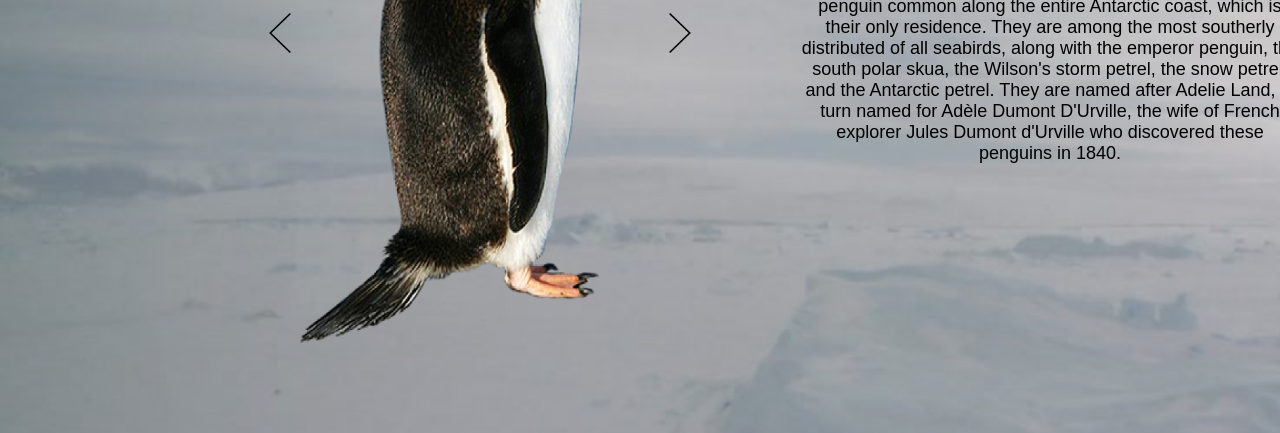
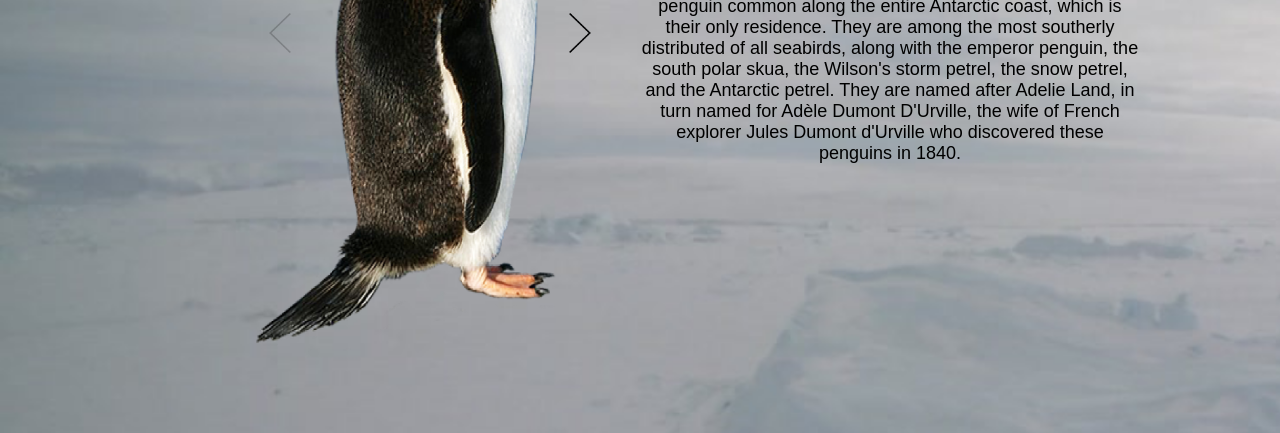
Before and after one commit to gibsonchu/gibsonchu.github.io, a plain HTML site: page penguins/typesofpenguins.html in a window 1280 px wide. Shown: the part 367-800 px from the top of the page. Drawn offline with nearby package versions, Linux system fonts and the light colour scheme; a web font is replaced by a local one.

Commit message:
percentages for about page

```diff
--- a/penguins/assets/css/typesofpenguins.css
+++ b/penguins/assets/css/typesofpenguins.css
@@ -116,7 +116,7 @@ a:active {
 	margin: 0 auto;
 	width: 300px;
 	height: 100%;
-	left: 300px;
+	left: 20%;
 	position: absolute;
 }
 
@@ -139,13 +139,14 @@ a:active {
     width: 40px;
     height: 40px;
     padding: 10px;
-    left: 60px;
+    left: 5%;
     top: 50%;
     margin-top: -30px;
     cursor: pointer;
     -webkit-transition: all 0.3s;
     left: 250px;
     z-index: 1000;
+    opacity: 0.2;
 }
 
 #right {
@@ -153,13 +154,12 @@ a:active {
     width: 40px;
     height: 40px;
     padding: 10px;
-    right: 60px;
     top: 50%;
     margin-top: -30px;
     cursor: pointer;
     -webkit-transition: all 0.3s;
     transform: rotate(180deg);
-    left: 650px;
+    left: 43%;
     z-index: 1000;
 }
 
@@ -173,7 +173,7 @@ a:active {
 	width: 500px;
 	height: 100%;
 	position: absolute;
-	left: 800px;
+	left: 50%;
 	top: 50%;
 	transform: translateY(-50%);
 	text-align: center;
```
